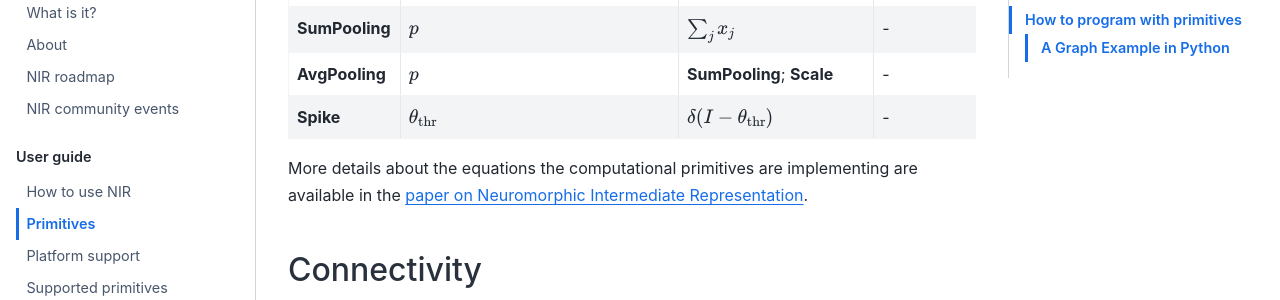
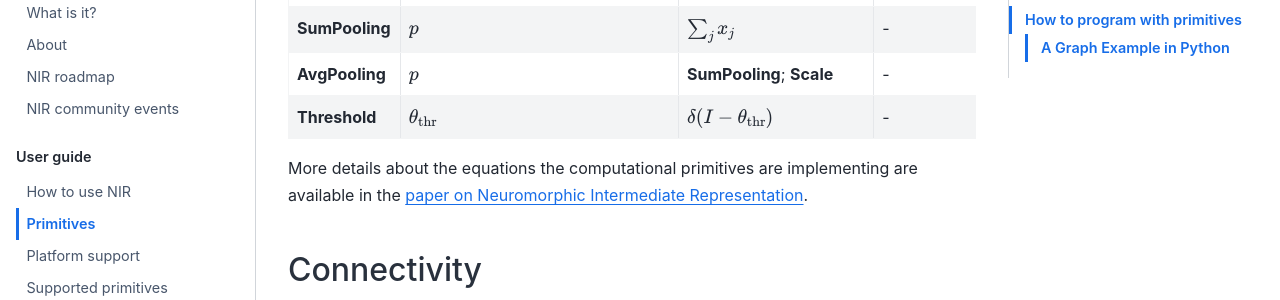
Before and after one commit to neuromorphs/NIR, a Jupyter Book: the page built from docs/source/primitives.md, in a window 1280 px wide and 900 px high, scrolled down 1448 px. Shown: the part 153-453 px from the top of the window. Built offline with Jupyter Book 1.0.4 settings and Sphinx 7.4.7 and the Sphinx Book theme 1.1.4, drawn with Linux system fonts in a browser that asks for light colours.

Commit message:
Rename spike to threshold in primitives (#172)

```diff
--- a/docs/source/primitives.md
+++ b/docs/source/primitives.md
@@ -28,7 +28,7 @@
 | **Scale**                          | $s$                                                                       | $s I$                                                    | -                                                                                      |
 | **SumPooling**                     | $p$                                                                       | $\sum_{j} x_j$                                           | -                                                                                      |
 | **AvgPooling**                     | $p$                                                                       | **SumPooling**; **Scale**                                | -                                                                                      |
-| **Spike**                          | $\theta_\text{thr}$                                                       | $\delta(I - \theta_\text{thr})$                               | -                                                                                      |
+| **Threshold**                          | $\theta_\text{thr}$                                                       | $\delta(I - \theta_\text{thr})$                               | -                                                                                      |
 
 More details about the equations the computational primitives are implementing are available in the [paper on Neuromorphic Intermediate Representation](https://www.nature.com/articles/s41467-024-52259-9).
 
```
